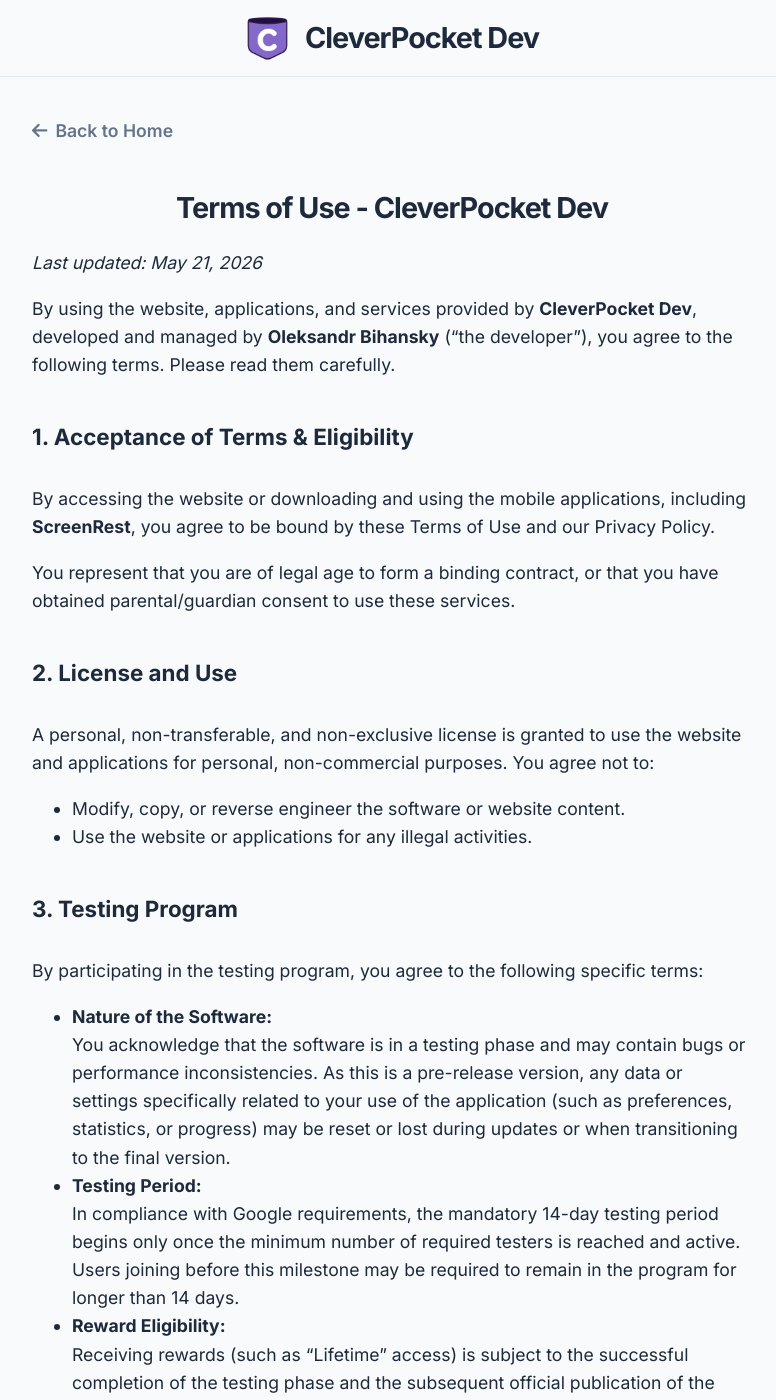
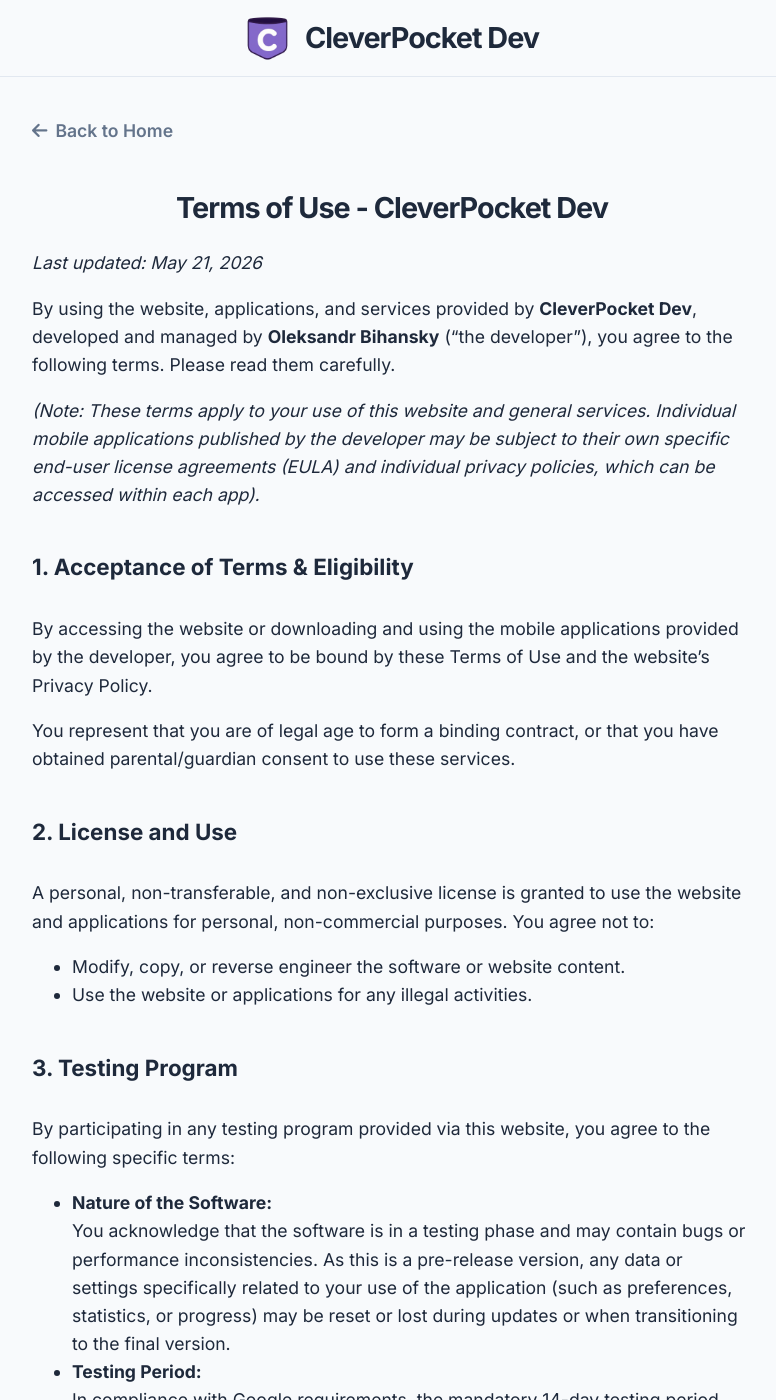
Before and after one commit to digitalcreat0r/sitoweb, a Jekyll site: the page built from terms-of-use.md, in a window 1280 px wide and 1400 px high. Shown: the whole window, without its empty margins (248-1024 px from the left). Built offline with Jekyll 4.4.1, drawn with Linux system fonts in a browser that asks for light colours.

Commit message:
aggiornamento documenti

```diff
--- a/terms-of-use.md
+++ b/terms-of-use.md
@@ -8,8 +8,10 @@
 
 By using the website, applications, and services provided by **{{ site.brand }}**, developed and managed by **{{ site.author }}** ("the developer"), you agree to the following terms. Please read them carefully.
 
+*(Note: These terms apply to your use of this website and general services. Individual mobile applications published by the developer may be subject to their own specific end-user license agreements (EULA) and individual privacy policies, which can be accessed within each app).*
+
 ## 1. Acceptance of Terms & Eligibility
-By accessing the website or downloading and using the mobile applications, including **ScreenRest**, you agree to be bound by these Terms of Use and our Privacy Policy.
+By accessing the website or downloading and using the mobile applications provided by the developer, you agree to be bound by these Terms of Use and the website's Privacy Policy.
 
 You represent that you are of legal age to form a binding contract, or that you have obtained parental/guardian consent to use these services.
 
@@ -19,7 +21,7 @@
 - Use the website or applications for any illegal activities.
 
 <h2 id="testing-program">3. Testing Program</h2>
-By participating in the testing program, you agree to the following specific terms:
+By participating in any testing program provided via this website, you agree to the following specific terms:
 
 - **Nature of the Software:**<br>You acknowledge that the software is in a testing phase and may contain bugs or performance inconsistencies. As this is a pre-release version, any data or settings specifically related to your use of the application (such as preferences, statistics, or progress) may be reset or lost during updates or when transitioning to the final version.
 - **Testing Period:**<br>In compliance with Google requirements, the mandatory 14-day testing period begins only once the minimum number of required testers is reached and active. Users joining before this milestone may be required to remain in the program for longer than 14 days.
```
Also changed, not shown: policies/privacy-policy-screenrest_it.md (+2 -2 lines), privacy-policy.md (+1 -1 lines).
